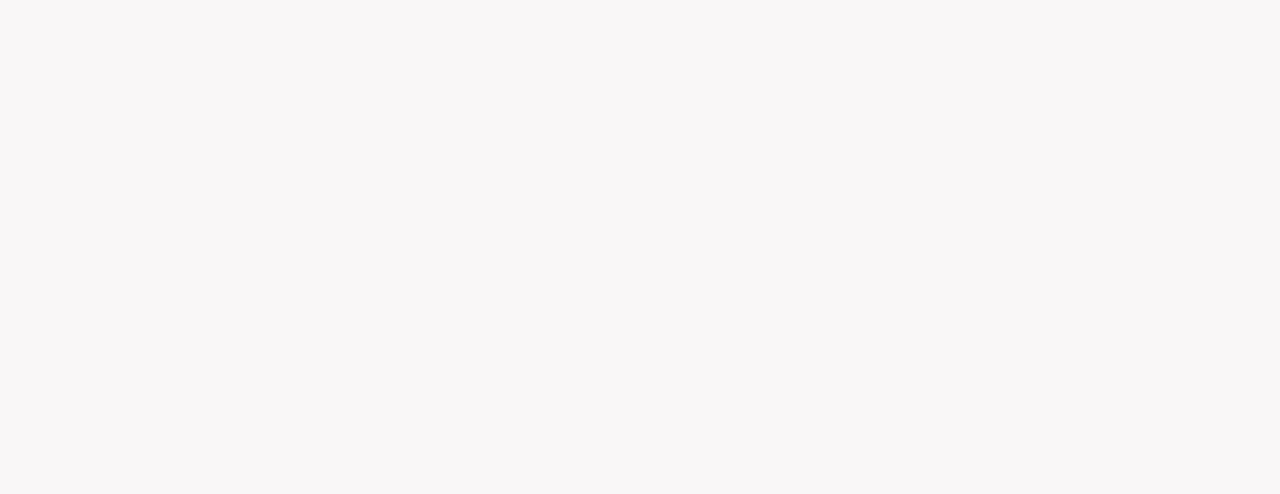
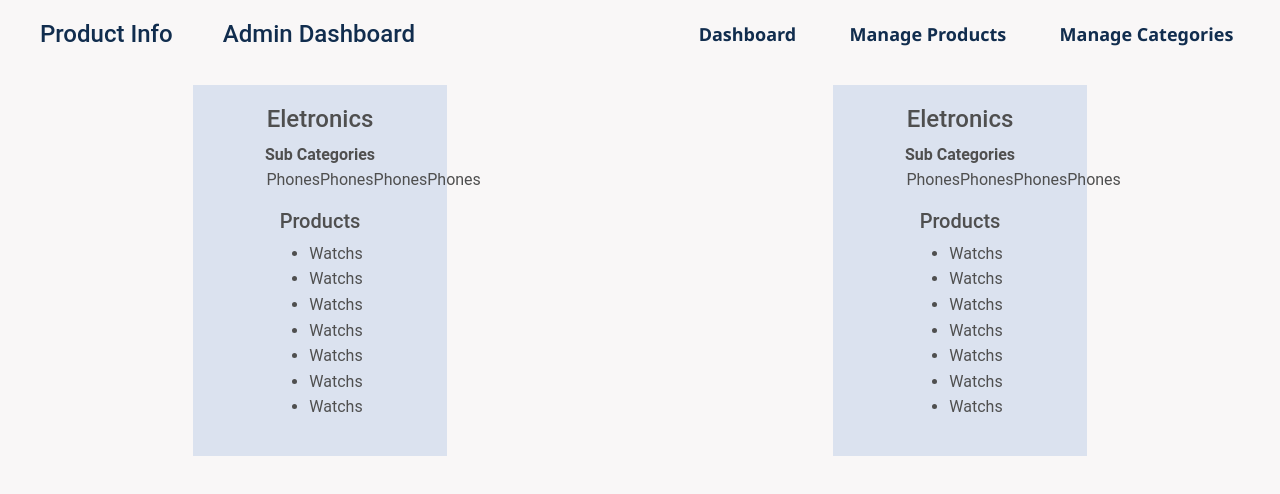
Before and after one commit to muhamedshijas/project-listing, a React (Create React App) app in the folder client/: page /addproduct in a window 1280 px wide. Before the commit this address had no page. Shown: the top 494 px of the page. Built offline with nearby package versions, Linux system fonts and the light colour scheme; the HTML template or start-up script is replaced by a standard one.

Commit message:
product page ui designed

```diff
--- a/client/src/App.js
+++ b/client/src/App.js
@@ -5,6 +5,7 @@
 import AddCategoryPage from './pages/AddCategoryPage';
 import { Route, Routes } from 'react-router-dom';
 import axios from 'axios';
+import AddProductPage from './pages/AddProductPage';
 function App() {
   axios.defaults.baseURL = "http://localhost:5000/";
   axios.defaults.withCredentials = true;
@@ -14,6 +15,7 @@
     <Routes>
             <Route path='/' element={<HomePage/>}/>
             <Route path='/addcategory' element={<AddCategoryPage/>}/>
+            <Route path='/addproduct' element={<AddProductPage/>}/>
         </Routes>
    </div>
   );
--- /dev/null
+++ b/client/src/components/AddProduct/AddProduct.css
@@ -0,0 +1,21 @@
+.product-main{
+    height: 100%;
+    width: 100%;
+    display: flex;
+    justify-content: space-around;
+    align-items: center;
+}
+.products-card{
+    display: flex;
+    justify-content: center;
+    flex-direction: column;
+    align-items: center;
+    padding: 20px;
+    background-color: #dbe2ef;
+}
+.product-main .products-card .sub-categories{
+    display: flex;
+    width: 50%;
+    align-items: center;
+    justify-content: space-around;
+}
--- /dev/null
+++ b/client/src/components/AddProduct/AddProduct.js
@@ -0,0 +1,49 @@
+import React from 'react'
+import './AddProduct.css'
+import Navbar from '../Navbar/Navbar'
+
+function AddProduct() {
+  return (
+    <div>
+    <div className="product-main">
+    <div className="products-card">
+    <h4>Eletronics</h4>
+    <b>Sub Categories</b>
+    <div className="sub-categories">
+    <p>Phones</p> <p>Phones</p> <p>Phones</p> <p>Phones</p>
+    </div>
+    <h5>Products</h5>
+    <ul>
+    <li>Watchs</li>
+    <li>Watchs</li>
+    <li>Watchs</li>
+    <li>Watchs</li>
+    <li>Watchs</li>
+    <li>Watchs</li>
+    <li>Watchs</li>
+    </ul>
+    </div>
+    <div className="products-card">
+    <h4>Eletronics</h4>
+    <b>Sub Categories</b>
+    <div className="sub-categories">
+    <p>Phones</p> <p>Phones</p> <p>Phones</p> <p>Phones</p>
+    </div>
+    <h5>Products</h5>
+    <ul>
+    <li>Watchs</li>
+    <li>Watchs</li>
+    <li>Watchs</li>
+    <li>Watchs</li>
+    <li>Watchs</li>
+    <li>Watchs</li>
+    <li>Watchs</li>
+    </ul>
+    </div>
+    </div>
+
+    </div>
+  )
+}
+
+export default AddProduct
--- a/client/src/components/Home/Home.js
+++ b/client/src/components/Home/Home.js
@@ -8,7 +8,9 @@
     <img src={image} alt="" />
     <h1>Welcome to Dashboard</h1>
     <div className="btns">
+    <Link to='/addproduct'>
     <button>Manage Products</button>
+    </Link>
     <Link to='/addcategory'>
     <button className='btn-2'>Manage Categories</button>
     </Link>
--- /dev/null
+++ b/client/src/pages/AddProductPage.js
@@ -0,0 +1,14 @@
+import React from 'react'
+
+import AddProduct from '../components/AddProduct/AddProduct';
+import Navbar from '../components/Navbar/Navbar';
+function AddProductPage() {
+  return (
+    <div>
+    <Navbar/>
+    <AddProduct/>
+    </div>
+  )
+}
+
+export default AddProductPage
```
